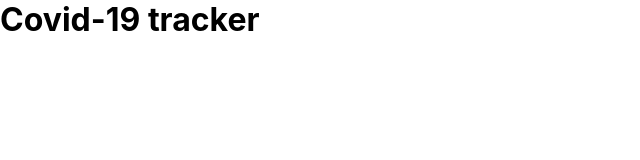
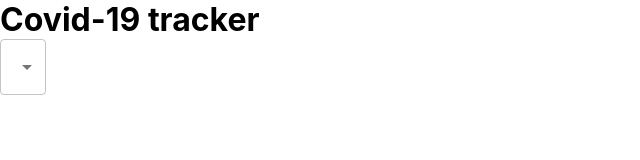
Before and after one commit to mireu-san/covid-19-tracker, a React (Create React App) app: page / in a window 1280 px wide. Shown: the top 160 px of the page, without its empty margins (0-640 px from the left). Built offline with nearby package versions, Linux system fonts and the light colour scheme.

Commit message:
material ui adapted successfully

```diff
--- a/package.json
+++ b/package.json
@@ -3,6 +3,9 @@
   "version": "0.1.0",
   "private": true,
   "dependencies": {
+    "@emotion/react": "^11.6.0",
+    "@emotion/styled": "^11.6.0",
+    "@mui/material": "^5.1.1",
     "@testing-library/jest-dom": "^5.15.0",
     "@testing-library/react": "^11.2.7",
     "@testing-library/user-event": "^12.8.3",
--- a/src/App.js
+++ b/src/App.js
@@ -1,9 +1,20 @@
+import React from "react";
 import './App.css';
+import { MenuItem, FormControl, Select } from '@mui/material';
 
 function App() {
   return (
     <div className="app">
       <h1>Covid-19 tracker</h1>
+      <FormControl className="app__dropdown">
+        <Select variant="outlined" value="abc">
+          <MenuItem value="worldwide">Worldwide</MenuItem>
+          <MenuItem value="worldwide">Worldwide2</MenuItem>
+          <MenuItem value="worldwide">Worldwide3</MenuItem>
+          <MenuItem value="worldwide">Worldwide4</MenuItem>
+        </Select>
+      </FormControl>
+
     </div>
   );
 }
```
Also changed, not shown: 1 other file (tests, documents, lock files or other folders).
